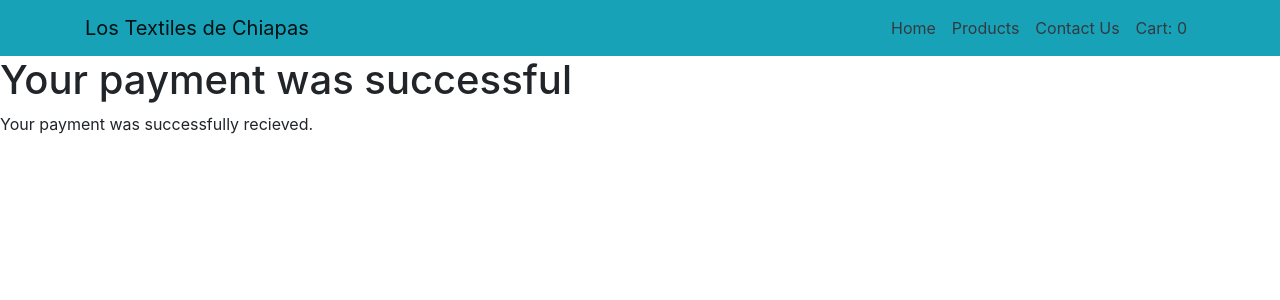
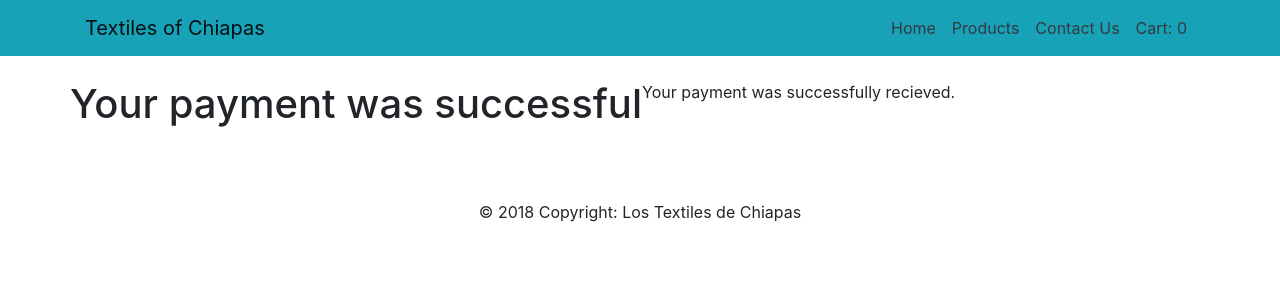
Before and after one commit to MGerber746/TowelSite, a Django app: page /payment/done/ in a window 1280 px wide. Shown: the top 300 px of the page. Run offline with Django 3.2, Linux system fonts and the light colour scheme; parts of the project's set-up code (start-up, migrations or seed data) failed here and were passed over; some libraries are stand-ins or nearby versions.

Commit message:
final stuff

```diff
--- a/cart1/templates/cart/detail.html
+++ b/cart1/templates/cart/detail.html
@@ -4,8 +4,9 @@
 <link href="{% static 'css/cart.css' %}" rel="stylesheet">
 {% block content %}
 <div class="container">
-  <h3>Shopping Cart</h3>
-  <div class="row">
+
+  <div class="row my-4">
+    <h3>Shopping Cart</h3>
     <table id="cart" class="table table-hover table-sm">
       <thread>
         <tr>
--- a/databse/templates/base.html
+++ b/databse/templates/base.html
@@ -1,7 +1,7 @@
 <!DOCTYPE html>
 <html lang="en">
 <head>
-  {% block title %}<title>Towel Site</title>{% endblock %}
+  {% block title %}<title>Chiapan Towels</title>{% endblock %}
   <meta charset="utf-8">
   <meta name="viewport" content="width=device-width, initial-scale=1">
   {% load static %}
@@ -13,7 +13,7 @@
 
 <nav class="navbar navbar-expand-lg navbar-light bg-info text-dark static-top">
   <div class="container">
-    <a class="navbar-brand" href="{% url 'home' %}">Los Textiles de Chiapas</a></li>
+    <a class="navbar-brand" href="{% url 'home' %}">Textiles of Chiapas</a></li>
     <button class="navbar-toggler" type="button" data-toggle="collapse" data-target="#navbarResponsive" aria-controls="navbarResponsive" aria-expanded="false" aria-label="Toggle navigation">
       <span class="navbar-toggler-icon"></span>
     </button>
@@ -42,8 +42,22 @@
 </nav>
 
 <body>
+
   {% block content %}{% endblock content%}
-  {% block footer %}{% endblock footer %}
+  <!--Footer-->
+<footer class="page-footer font-small blue pt-4 mt-4">
+
+
+    <!--Copyright-->
+    <div class="footer-copyright py-3 text-center">
+        © 2018 Copyright: Los Textiles de Chiapas
+    </div>
+    <!--/.Copyright-->
+
+</footer>
+<!--/.Footer-->
+  {% block footer %}
+  {% endblock footer %}
   <script src="{% static 'jquery/jquery.min.js' %}"></script>
   <script src="{% static 'js/bootstrap.bundle.min.js' %}"></script>
 </body>
--- a/payment/templates/payment/done.html
+++ b/payment/templates/payment/done.html
@@ -1,8 +1,13 @@
 {% extends "base.html" %}
 
 {% block content %}
-<h1>Your payment was successful</h1>
-<p>
-  Your payment was successfully recieved.
-</p>
+<div class="container justify-content-center">
+  <div class="row my-4">
+    <h1 class="text-center">Your payment was successful</h1>
+    <p class="text-center">
+      Your payment was successfully recieved.
+    </p>
+  </div>
+</div>
+
 {% endblock %}
```
Also changed, not shown: databse/templates/index.html (+8 -8 lines), payment/templates/payment/canceled.html (+10 -4 lines), payment/templates/payment/process.html (+7 -2 lines), databse/static/photos/20170904_13283.jpg (added), databse/static/photos/20171023_115248.jpg (added), databse/static/photos/20171025_163430.jpg (added), databse/static/photos/20171025_163536.jpg (added), db.sqlite3, media/templates/products/2018/04/26/20170904_132837.jpg (added), media/templates/products/2018/04/26/20171023_115248.jpg (added), media/templates/products/2018/04/26/20171025_163430.jpg (added), media/templates/products/2018/04/26/20171025_163536.jpg (added).
